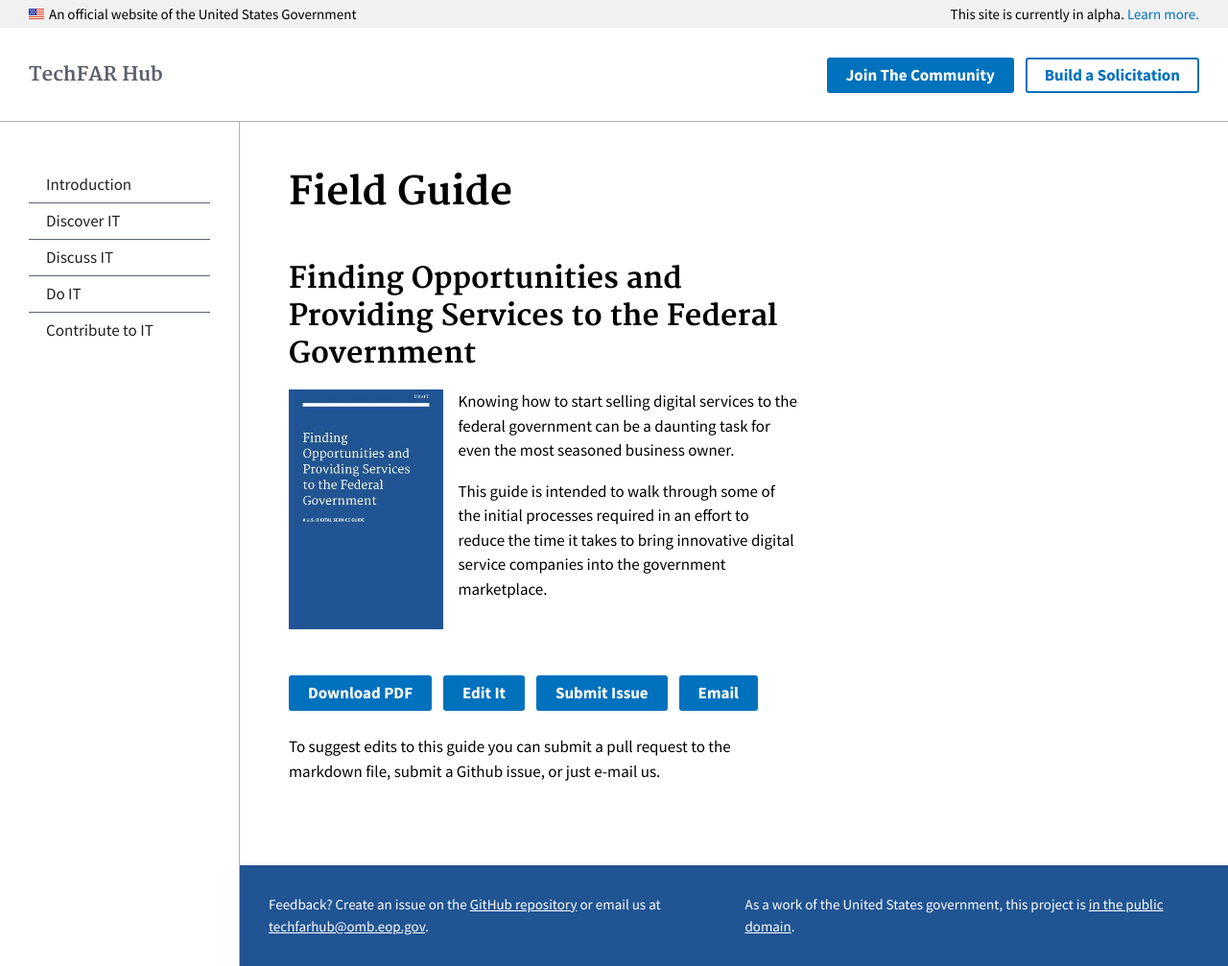
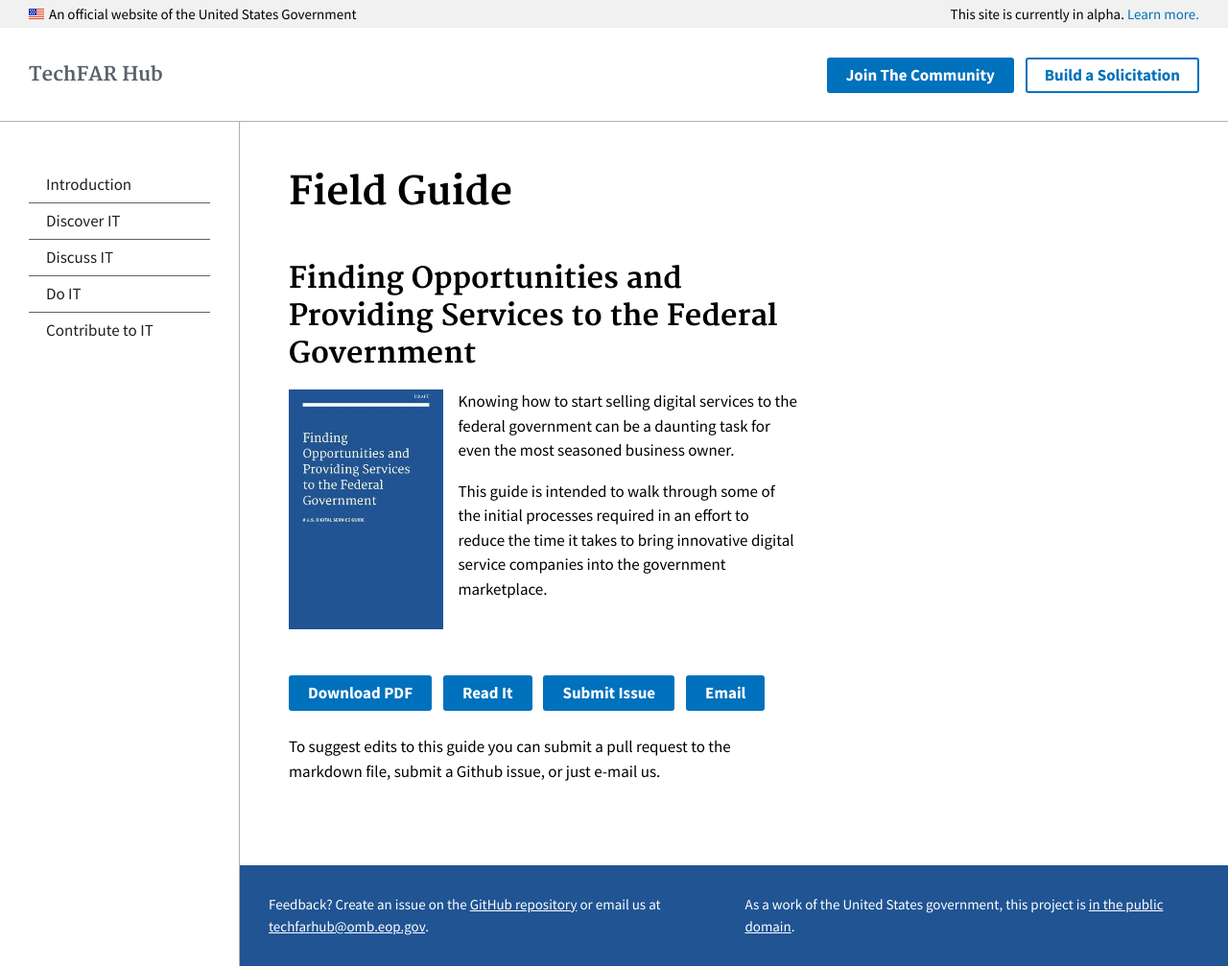
Before and after one commit to usds/techfar-hub, a Jekyll site: the page built from guide-landing/finding-opportunities.md, in a window 1280 px wide and 1007 px high. Shown: the whole window at 96% size. Built offline with Jekyll 4.4.1, drawn with Linux system fonts in a browser that asks for light colours.

Commit message:
Changed button from "Edit it" to "Read it"

```diff
--- a/guide-landing/finding-opportunities.md
+++ b/guide-landing/finding-opportunities.md
@@ -15,7 +15,7 @@
 
 
 <br/>  <br/>
-<a class="usa-button" type="button" href="https://techfarhub.cio.gov/assets/files/ContractorHowToGuide_I_1.pdf">Download PDF</a>  <a class="usa-button" type="button" href="https://github.com/usds/techfar-hub/blob/master/docs/Finding-Opportunities-and-Providing-Services-to-the-Federal-Government-Guide.md">Edit It</a>  <a class="usa-button" type="button" href="https://github.com/usds/techfar-hub/issues">Submit Issue</a>  <a class="usa-button" type="button" href="mailto:techfarhub@omb.eop.gov">Email</a>
+<a class="usa-button" type="button" href="https://techfarhub.cio.gov/assets/files/ContractorHowToGuide_I_1.pdf">Download PDF</a>  <a class="usa-button" type="button" href="https://github.com/usds/techfar-hub/blob/master/docs/Finding-Opportunities-and-Providing-Services-to-the-Federal-Government-Guide.md">Read It</a>  <a class="usa-button" type="button" href="https://github.com/usds/techfar-hub/issues">Submit Issue</a>  <a class="usa-button" type="button" href="mailto:techfarhub@omb.eop.gov">Email</a>
 
 To suggest edits to this guide you can submit a pull request to the markdown file, submit a Github issue, or just e-mail us.
 
```
